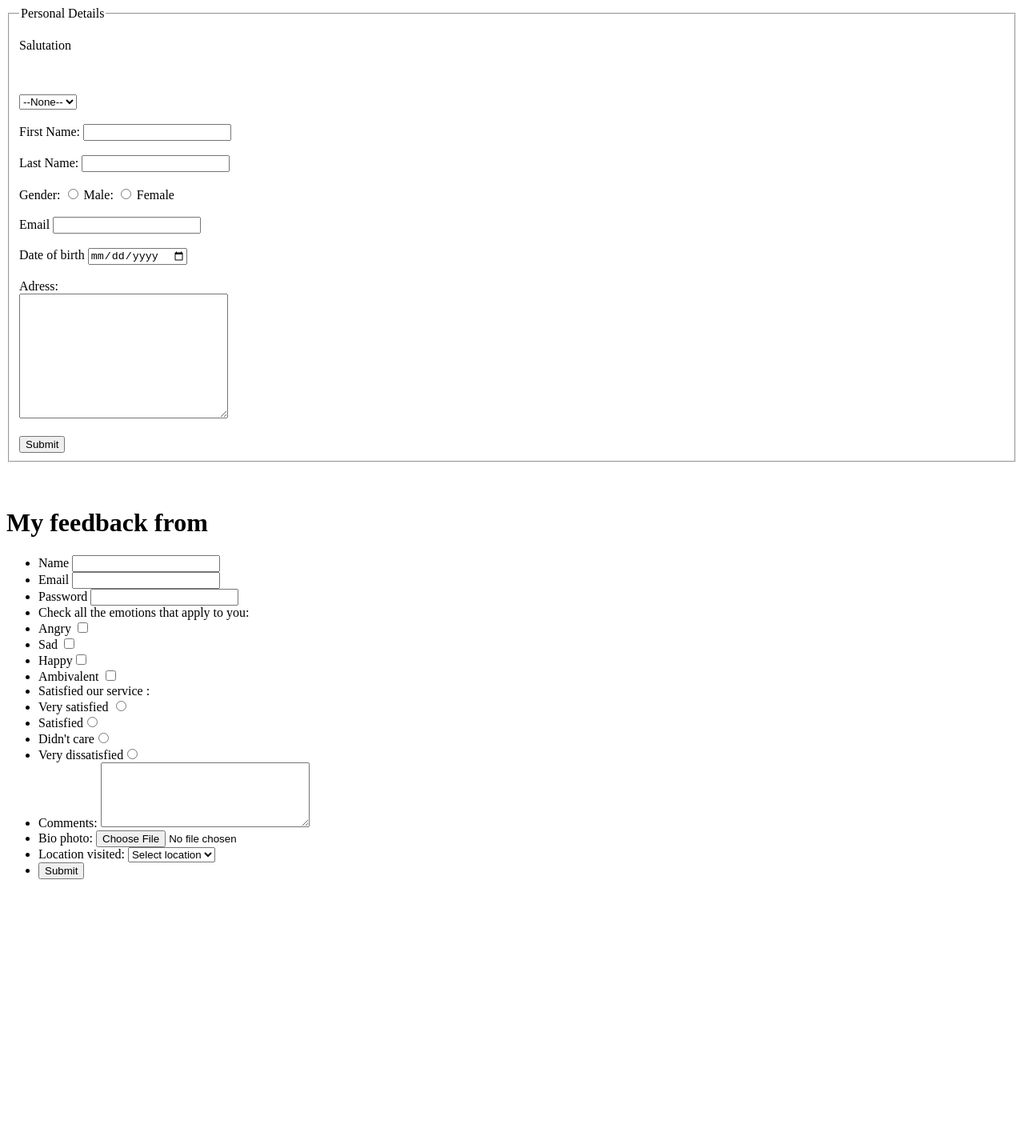
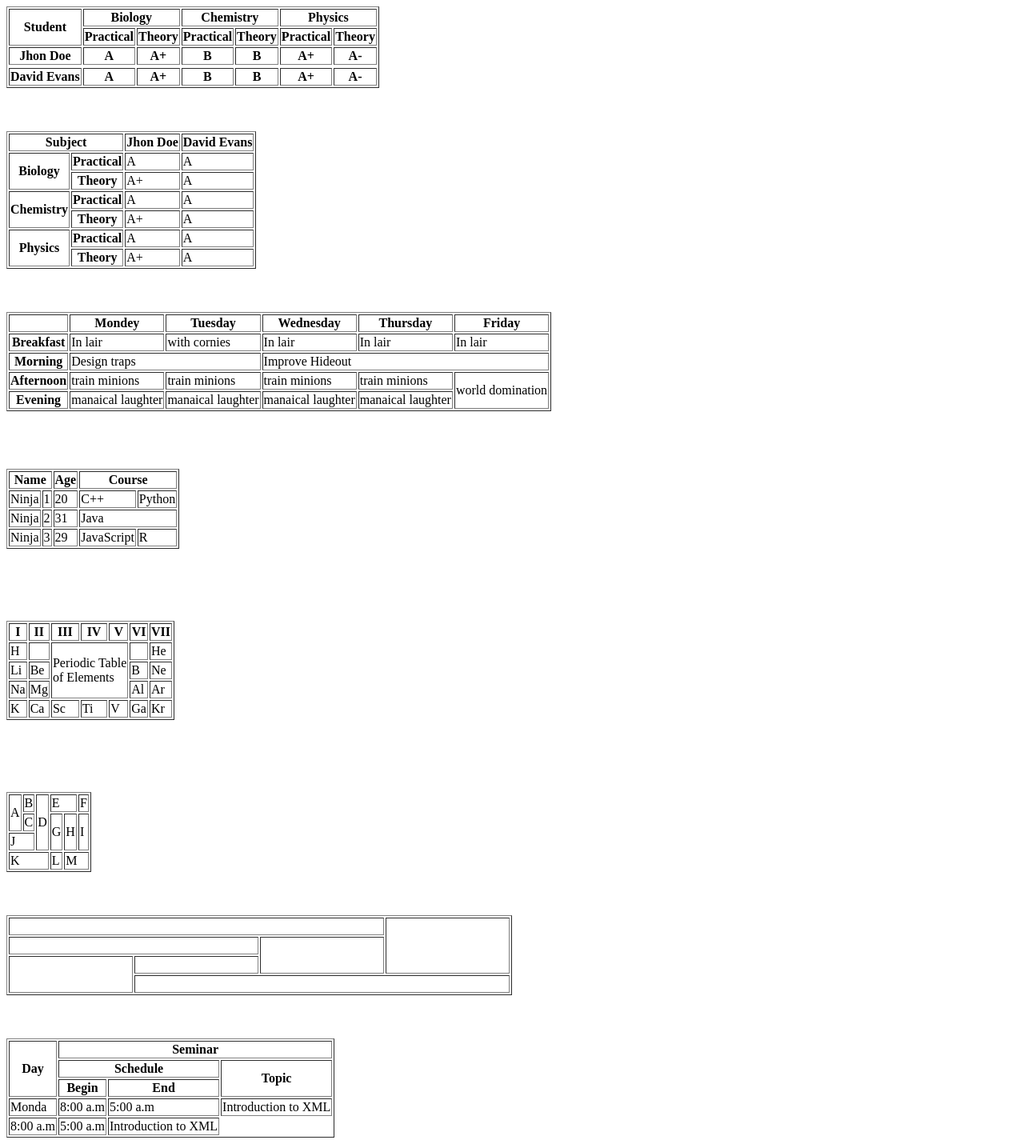
Before and after one commit to sevincovskie/MilliSoft, a plain HTML site: page Task3/index.html in a window 1280 px wide. Shown: the whole page at 80% size. Before the commit the page ends 1115 px from the top, so only its background shows below. Drawn offline with Linux system fonts and the light colour scheme.

Commit message:
first commit

```diff
--- a/Task3/index.html
+++ b/Task3/index.html
@@ -1,131 +1,355 @@
 <!DOCTYPE html>
 <html lang="en">
+
 <head>
-    <meta charset="UTF-8" />
-    <meta name="viewport" content="width=device-width, initial-scale=1.0" />
-    <title>Task input</title>
+    <meta charset="UTF-8">
+    <meta name="viewport" content="width=device-width, initial-scale=1.0">
+    <title>Task3</title>
 </head>
+
 <body>
-    <form action="">
-     <fieldset >
-        <legend>Personal Details</legend>
-            <p>Salutation</p>
+    <!---Task1-->
+    <table border=1>
+        <thead>
+            <tr>
+                <th rowspan="2">Student</th>
+                <th colspan="2">Biology</th>
+                <th colspan="2">Chemistry</th>
+                <th colspan="2">Physics</th>
+            </tr>
+            <tr>
+                <th>Practical</th>
+                <th>Theory</th>
+                <th>Practical</th>
+                <th>Theory</th>
+                <th>Practical</th>
+                <th>Theory</th>
+
+            </tr>
+        </thead>
+
+        <tfoot>
+            <tr>
+                <th>Jhon Doe</th>
+                <th>A</th>
+                <th>A+</th>
+                <th>B</th>
+                <th>B</th>
+                <th>A+</th>
+                <th>A-</th>
+            </tr>
+            <tr>
+            <tr>
+                <th>David Evans</th>
+                <th>A</th>
+                <th>A+</th>
+                <th>B</th>
+                <th>B</th>
+                <th>A+</th>
+                <th>A-</th>
+            </tr>
+
+            </tr>
+
+        </tfoot>
+
+    </table>
+    <br>
+    <br>
+    <br>
+
+    <!---Tas2-->
+
+    <table border="1">
+        <thead>
+            <tr>
+                <th colspan="2">Subject</th>
+                <th>Jhon Doe</th>
+                <th>David Evans</th>
+            </tr>
+            <tr>
+                <th rowspan="2">Biology</th>
+                <th>Practical</th>
+                <td>A</td>
+                <td>A</td>
+
+            </tr>
+            <tr>
+                <th>Theory</th>
+                <td>A+</td>
+                <td>A</td>
+            </tr>
+
+            <tr>
+                <th rowspan="2">Chemistry</th>
+                <th>Practical</th>
+                <td>A</td>
+                <td>A</td>
+
+            </tr>
+            <tr>
+                <th>Theory</th>
+                <td>A+</td>
+                <td>A</td>
+            </tr>
+            <tr>
+                <th rowspan="2">Physics</th>
+                <th>Practical</th>
+                <td>A</td>
+                <td>A</td>
+
+            </tr>
+            <tr>
+                <th>Theory</th>
+                <td>A+</td>
+                <td>A</td>
+            </tr>
+        </thead>
+    </table>
 
     <br>
     <br>
-            <select>
-              <option>--None--</option>
-              <option>2</option>
-              <option>3</option>
-              <option>4</option>
-              <option>5</option>
-            </select>
+    <br>
+
+    <!---task3-->
+
+    <table border=1>
+        <thead>
+            <tr>
+                <th></th>
+                <th>Mondey</th>
+                <th>Tuesday</th>
+                <th>Wednesday</th>
+                <th>Thursday</th>
+                <th>Friday</th>
+
+            </tr>
+        </thead>
+        <tr>
+            <th>Breakfast</th>
+            <td>In lair</td>
+            <td>with cornies</td>
+            <td>In lair</td>
+            <td>In lair</td>
+            <td>In lair</td>
+        </tr>
+        <tr>
+            <th>Morning</th>
+            <td colspan="2">Design traps</td>
+            <td colspan="3">Improve Hideout</td>
+        </tr>
+
+        <tr>
+            <th>Afternoon</th>
+            <td>train minions</td>
+            <td>train minions</td>
+            <td>train minions</td>
+            <td>train minions</td>
+            <td rowspan="2">world domination</td>
+        </tr>
+
+        <tr>
+            <th>Evening</th>
+            <td>manaical laughter</td>
+            <td>manaical laughter</td>
+            <td>manaical laughter</td>
+            <td>manaical laughter</td>
+        </tr>
+
+    </table>
+
+    <br>
+    <br>
+    <br>
+    <br>
+
+    <!---Task4-->
+
+    <table border="1">
+        <thead>
+            <th colspan="2">Name</th>
+            <th>Age</th>
+            <th colspan="2">Course</th>
+        </thead>
+        <tbody>
+            <tr>
+                <td>Ninja</td>
+                <td>1</td>
+                <td>20</td>
+                <td>C++</td>
+                <td>Python</td>
+            </tr>
+            <tr>
+                <td>Ninja</td>
+                <td>2</td>
+                <td>31</td>
+                <td colspan="2">Java</td>
+            </tr>
+            <tr>
+                <td>Ninja</td>
+                <td>3</td>
+                <td>29</td>
+                <td>JavaScript</td>
+                <td>R</td>
+            </tr>
+        </tbody>
+    </table>
+
+    <br>
+    <br>
+    <br>
+    <br>
+    <br>
+    <!---task5-->
+
+    <table border="1">
+        <thead>
+            <tr>
+                <th>I</th>
+                <th>II</th>
+                <th>III</th>
+                <th>IV</th>
+                <th>V</th>
+                <th>VI</th>
+                <th>VII</th>
+            </tr>
+
+        </thead>
+
+        <tbody>
+            <tr>
+                <td>H</td>
+                <td></td>
+                <td colspan="3" , rowspan="3">Periodic Table <br>of Elements</td>
+                <td></td>
+                <td>He</td>
+
+            </tr>
+            <tr>
+                <td>Li</td>
+                <td>Be</td>
+                <td>B</td>
+                <td>Ne</td>
+            </tr>
+            <tr>
+                <td>Na</td>
+                <td>Mg</td>
+                <td>Al</td>
+                <td>Ar</td>
+            </tr>
+            <tr>
+                <td>K</td>
+                <td>Ca</td>
+                <td>Sc</td>
+                <td>Ti</td>
+                <td>V</td>
+                <td>Ga</td>
+                <td>Kr</td>
+            </tr>
+        </tbody>
+
+    </table>
+
+    <br>
+    <br>
+    <br>
+    <br>
+    <br>
+
+    <!---task6-->
+    <table border="1">
+        <tr>
+            <td rowspan="2">A</td>
+            <td>B</td>
+            <td rowspan="3">D</td>
+            <td colspan="2">E</td>
+            <td>F</td>
+        </tr>
+
+        <tr>
+            <td>C</td>
+
+            <td rowspan="2">G</td>
+            <td rowspan="2">H</td>
+            <td rowspan="2">I</td>
+        </tr>
+        <tr>
+            <td colspan="2">J</td>
+        </tr>
+        <tr>
+            <td colspan="3">K</td>
+            <td>L</td>
+            <td colspan="2">M</td>
+        </tr>
+
+    </table>
+    <br>
     <br>
     <br>
 
 
-            <label for="name">First Name:</label>
-            <input type="text">
-            <br>
-            <br>
-            <label for="name">Last Name:</label>
-            <input type="text">
+    <!---Task7-->
+
+    <table border="1" style="width: 50%; height: 100px;">
+        <tr>
+            <td colspan="4"></td>
+            <td rowspan="3"></td>
+        </tr>
+        <tr>
+            <td colspan="2"></td>
+            <td rowspan="2"></td>
+        </tr>
+        <tr>
+            <td rowspan="2"></td>
+            <td></td>
+        </tr>
+
+        <tr>
+            <td colspan="4"></td>
+        </tr>
+    </table>
 
     <br>
     <br>
+    <br>
+    <!---Task8-->
 
-             <label for="gender">Gender:</label>
-             <input type="radio" name="Male">
-             <label for="male">Male:</label>
-             <input type="radio" name="Female">
-             <label for="female">Female</label>
+    <table border="1">
+        <thead>
+            <tr>
+                <th rowspan="3">Day</th>
+                <th colspan="3">Seminar</th>
 
-             <br>
-             <br>
-
-             <label for="email">Email</label>
-             <input type="email">
-
-             <br>
-             <br>
-             <label for="date">Date of birth</label>
-             <input type="date" name="" id="">
-
-             <br>
-             <br>
-             <label for="adress">Adress:</label> <br>
-             <textarea name="" id="" cols="30" rows="10"></textarea>
-
-             <br>
-             <br>
-             <input type="submit" value="Submit">
-
-     </fieldset>
-
-     <br>
-     <br>
-
-     <h1>My feedback from</h1>
-
-     <ul>
-        <li>
-            <label for="name">Name</label>
-            <input type="text" name="" id="">
-        </li>
-        <li>
-            <label for="email">Email</label>
-            <input type="email" name="" id="">
-        </li>
-        <li>
-            <label for="password">Password</label>
-            <input type="password" name="" id="">
-        </li>
-        <li>
-            <label>Check all the emotions that apply to you:</label>
-            <li>Angry <input type="checkbox"></li>
-            <li>Sad <input type="checkbox"></li>
-            <li>Happy<input type="checkbox"></li>
-            <li>Ambivalent <input type="checkbox"></li>
+            </tr>
+            <tr>
 
 
-        </li>
-        <li>
-            <label>Satisfied our service :</label>
-            <li>Very satisfied <input type="radio"></li>
-            <li> Satisfied<input type="radio"></li>
-            <li>Didn't care<input type="radio"></li>
-            <li>Very dissatisfied<input type="radio"></li>
-
-        </li>
-
-        <li>
-            <label for="text">Comments:</label>
-            <textarea name="" id="" cols="30" rows="5"></textarea>
-        </li>
-        <li>
-            <label for="text">Bio photo:</label>
-            <input type="file" name="">
-        </li>
-        <li>
-            <label for="text">Location visited:</label>
-            <select>
-                <option>Select location</option>
-                <option></option>
-                <option></option>
-            </select>
+                <th colspan="2">Schedule</th>
+                <th rowspan="2">Topic</th>
+            </tr>
+            <tr>
+                <th>Begin</th>
+                <th>End</th>
+            </tr>
 
 
-        </li>
-        <li>
-            <input type="submit" value="Submit">
-        </li>
+        </thead>
 
+        <tr>
+            <td>Monda</td>
+            <td>8:00 a.m</td>
+            <td>5:00 a.m</td>
+            <td>Introduction to XML</td>
+        </tr>
+        <tr>
 
-     </ul>
+            <td>8:00 a.m</td>
+            <td>5:00 a.m</td>
+            <td>Introduction to XML</td>
+        </tr>
 
+    </table>
 
+</body>
 
-
-    </form>
-  </body>
 </html>
```
Also changed, not shown: Task2.1/index.html (added, +131 -0 lines). Lines whose indentation alone changed are shown as unchanged.
